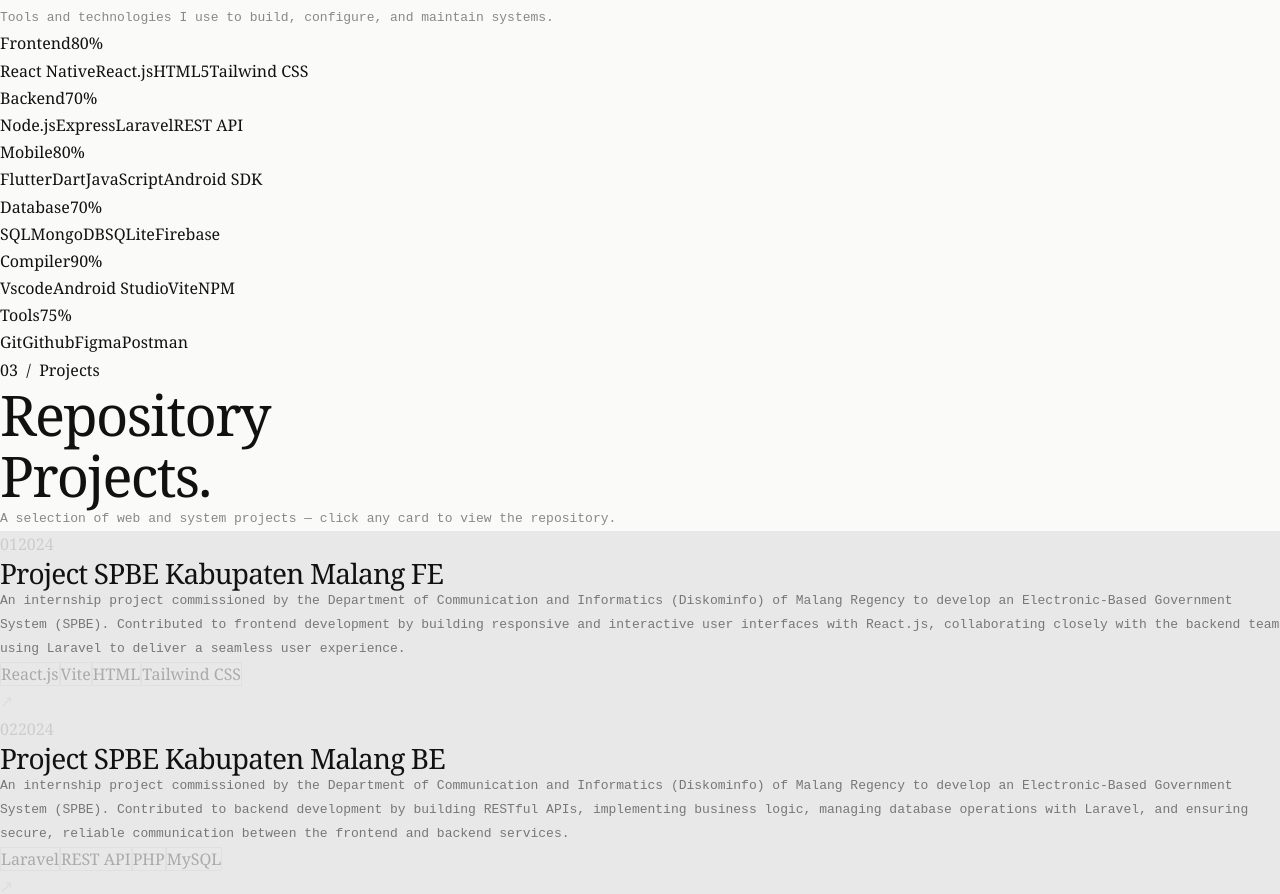
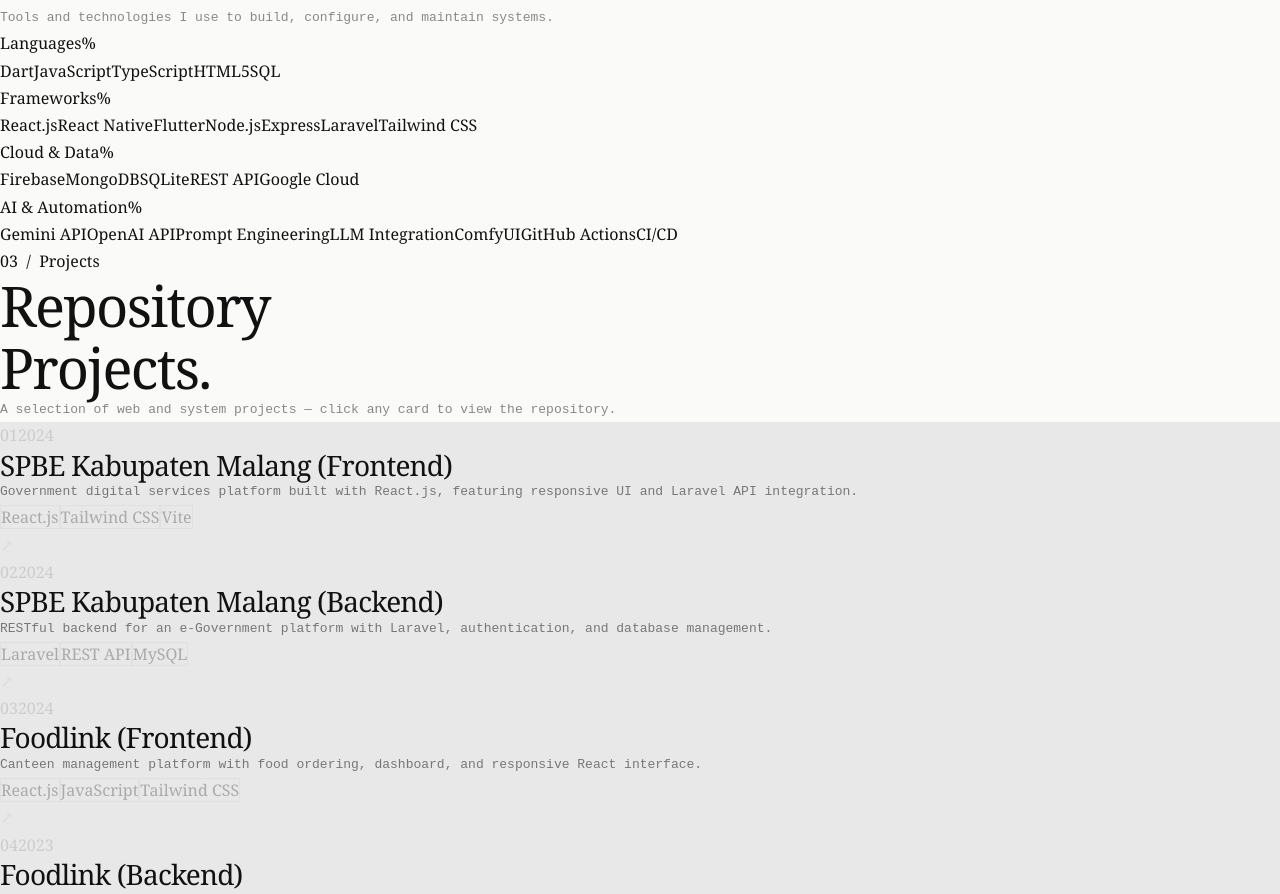
Before and after one commit to HafizHabani/portfolio-hafiz, a React (Vite) app: page /Dashboard in a window 1280 px wide. Shown: the part 1891-2785 px from the top of the page. Built offline with nearby package versions, Linux system fonts and the light colour scheme.

Commit message:
Update 28 Juli 2026

```diff
--- a/src/data/biodata.js
+++ b/src/data/biodata.js
@@ -13,68 +13,105 @@ const data = {
 
   stats: [
     { label: "Years Exp", value: "1+" },
-    { label: "Projects",  value: "10+"  },
-    { label: "Tickets Resolved",   value: "600+"  },
-    { label: "Devices Maintained",   value: "200+"},
-    { label: "Networks Configured",   value: "90+"},
-    { label: "CCTV Installed",   value: "300+"},
+    { label: "Projects", value: "10+" },
+    { label: "Tickets Resolved", value: "600+" },
+    { label: "Devices Maintained", value: "200+" },
+    { label: "Networks Configured", value: "90+" },
+    { label: "CCTV Installed", value: "300+" },
   ],
-
   skills: [
-    { cat: "Frontend", items: ["React Native", "React.js", "HTML5", "Tailwind CSS", ], level: 80 },
-    { cat: "Backend",  items: ["Node.js", "Express", "Laravel", "REST API"],       level: 70 },
-    { cat: "Mobile",   items: ["Flutter", "Dart", "JavaScript", "Android SDK"],              level: 80 },
-    { cat: "Database", items: ["SQL", "MongoDB", "SQLite", "Firebase"],       level: 70 },
-    { cat: "Compiler", items: ["Vscode", "Android Studio", "Vite", "NPM"],             level: 90 },
-    { cat: "Tools",    items: ["Git", "Github", "Figma", "Postman"],              level: 75 },
+  {
+    cat: "Languages",
+    items: [
+      "Dart",
+      "JavaScript",
+      "TypeScript",
+      "HTML5",
+      "SQL"
+    ]
+  },
+  {
+    cat: "Frameworks",
+    items: [
+      "React.js",
+      "React Native",
+      "Flutter",
+      "Node.js",
+      "Express",
+      "Laravel",
+      "Tailwind CSS"
+    ]
+  },
+  {
+    cat: "Cloud & Data",
+    items: [
+      "Firebase",
+      "MongoDB",
+      "SQLite",
+      "REST API",
+      "Google Cloud"
+    ]
+  },
+  {
+    cat: "AI & Automation",
+    items: [
+      "Gemini API",
+      "OpenAI API",
+      "Prompt Engineering",
+      "LLM Integration",
+      "ComfyUI",
+      "GitHub Actions",
+      "CI/CD"
+    ]
+  }
 ],
 
   projects: [
   {
-      id:   "01",
-      name: "Project SPBE Kabupaten Malang FE",
-      desc: "An internship project commissioned by the Department of Communication and Informatics (Diskominfo) of Malang Regency to develop an Electronic-Based Government System (SPBE). Contributed to frontend development by building responsive and interactive user interfaces with React.js, collaborating closely with the backend team using Laravel to deliver a seamless user experience.",
-      tags: ["React.js", "Vite", "HTML", "Tailwind CSS"],
+    id: "01",
+    name: "SPBE Kabupaten Malang (Frontend)",
+    desc: "Government digital services platform built with React.js, featuring responsive UI and Laravel API integration.",
+    tags: ["React.js", "Tailwind CSS", "Vite"],
     year: "2024",
     link: "https://github.com/HafizHabani/Intern_Project_SPBE-Kab.malang.git"
   },
   {
-      id:   "02",
-      name: "Project SPBE Kabupaten Malang BE",
-      desc: "An internship project commissioned by the Department of Communication and Informatics (Diskominfo) of Malang Regency to develop an Electronic-Based Government System (SPBE). Contributed to backend development by building RESTful APIs, implementing business logic, managing database operations with Laravel, and ensuring secure, reliable communication between the frontend and backend services.",
-      tags: [ "Laravel", "REST API", "PHP", "MySQL",],
+    id: "02",
+    name: "SPBE Kabupaten Malang (Backend)",
+    desc: "RESTful backend for an e-Government platform with Laravel, authentication, and database management.",
+    tags: ["Laravel", "REST API", "MySQL"],
     year: "2024",
     link: "https://github.com/HafizHabani/Intern_Project_SPBE-Kab.Malang-Be.git"
   },
   {
-      id:   "03",
-      name: "Project Foodlink FE",
-      desc: "A canteen management platform designed to streamline food ordering and administrative operations. The system includes online ordering, inventory management, promotional campaigns, sales reporting, and digital payment management to improve operational efficiency and reduce customer waiting times.",
-      tags: ["JavaScript", "React.js", "HTML", "Tailwind CSS"],
+    id: "03",
+    name: "Foodlink (Frontend)",
+    desc: "Canteen management platform with food ordering, dashboard, and responsive React interface.",
+    tags: ["React.js", "JavaScript", "Tailwind CSS"],
     year: "2024",
     link: "https://github.com/HafizHabani/Massive_Project_Foodlink-Fe.git"
   },
   {
-      id:   "04",
-      name: "Project Foodlink BE",
-      desc: "Developed the backend of a canteen management platform, building RESTful APIs, business logic, and database architecture to support online ordering, inventory management, promotional campaigns, sales reporting, and digital payment processing. Worked with the frontend team to integrate APIs and support application features.",
-      tags: ["Laravel", "REST API", "MySQL", "Role Management"],
+    id: "04",
+    name: "Foodlink (Backend)",
+    desc: "Laravel backend powering ordering, inventory, payments, and reporting through REST APIs.",
+    tags: ["Laravel", "REST API", "MySQL"],
     year: "2023",
     link: "https://github.com/HafizHabani/Massive_Project_Foodlink-Be.git"
   },
   {
-      id:   "05",
+    id: "05",
     name: "JaRang",
-      desc: "A web-based logistics administration system designed to streamline shipment management through comprehensive CRUD operations, package tracking, shipping cost management, and customer data administration. Built with a focus on efficiency, accuracy, and a user-friendly administrative workflow.",
-      tags: ["PHP", "JavaScript", "CSS", "MySQL"],
+    desc: "Logistics administration system for shipment tracking, customer management, and operational workflows.",
+    tags: ["PHP", "MySQL", "JavaScript"],
     year: "2024",
     link: "https://github.com/HafizHabani/Raw_Project_JaRang.git"
   },
   {
     id: "06",
     name: "SISKAMLING",
-      desc: "A web-based neighborhood security management system designed to improve coordination between administrators, security officers, and residents. The platform provides patrol scheduling, incident reporting, attendance tracking, and administrative tools to streamline community security operations.",
-      tags: ["PHP", "HTML", "CSS", "Javascript"],
+    desc: "Neighborhood security management system with patrol scheduling, reporting, and attendance tracking.",
+    tags: ["PHP", "MySQL", "JavaScript"],
     year: "2023",
     link: "https://github.com/HafizHabani/Raw_Project_SISKAMLING.git"
   }
@@ -85,46 +122,46 @@ const data = {
   // ============================================================
   experience: [
     {
-      year:    "Agu 2025 — Sekarang",
-      role:    "IT Staff",
+      year: "Agu 2025 — Sekarang",
+      role: "IT Staff",
       company: "Tata Optima Property Palangkaraya",
-      desc:    "Mengelola dan memelihara 100+ perangkat TI (komputer, laptop, printer, CCTV, NVR, NAS, Access Point). Instalasi, konfigurasi, dan troubleshooting jaringan LAN, Fiber Optic, MikroTik, IP Phone, serta CCTV. Berpartisipasi dalam 20+ proyek instalasi/migrasi infrastruktur TI dan memasang 300+ titik CCTV.",
+      desc: "Mengelola dan memelihara 100+ perangkat TI (komputer, laptop, printer, CCTV, NVR, NAS, Access Point). Instalasi, konfigurasi, dan troubleshooting jaringan LAN, Fiber Optic, MikroTik, IP Phone, serta CCTV. Berpartisipasi dalam 20+ proyek instalasi/migrasi infrastruktur TI dan memasang 300+ titik CCTV.",
     },
     {
-      year:    "Feb 2024 — Apr 2024",
-      role:    "Frontend Developer / Programmer",
+      year: "Feb 2024 — Apr 2024",
+      role: "Frontend Developer / Programmer",
       company: "Dinas Komunikasi dan Informatika Kabupaten Malang",
-      desc:    "Front-end Developer untuk aplikasi web pemerintahan menggunakan React.js, membangun 10+ halaman yang responsif dan interaktif, serta melakukan pengujian UI dan fungsionalitas aplikasi.",
+      desc: "Front-end Developer untuk aplikasi web pemerintahan menggunakan React.js, membangun 10+ halaman yang responsif dan interaktif, serta melakukan pengujian UI dan fungsionalitas aplikasi.",
     },
     {
-      year:    "Agu 2023 — Des 2023",
-      role:    "Web Development Mentee & Tester",
+      year: "Agu 2023 — Des 2023",
+      role: "Web Development Mentee & Tester",
       company: "Infinite Learning Indonesia",
-      desc:    "Berkontribusi dalam 3+ proyek pengembangan aplikasi (riset, perancangan UI/UX, implementasi UI web) dan menguji 20+ halaman/komponen untuk memastikan responsivitas dan fungsionalitas.",
+      desc: "Berkontribusi dalam 3+ proyek pengembangan aplikasi (riset, perancangan UI/UX, implementasi UI web) dan menguji 20+ halaman/komponen untuk memastikan responsivitas dan fungsionalitas.",
     },
     {
-      year:    "Sep 2023 — Mei 2024",
-      role:    "Frontend Developer / Programmer",
+      year: "Sep 2023 — Mei 2024",
+      role: "Frontend Developer / Programmer",
       company: "Project Website Development",
-      desc:    "Mengembangkan 5+ aplikasi web dengan React.js, JavaScript, HTML, CSS, dan Tailwind CSS. Mengintegrasikan 20+ endpoint REST API dengan backend Laravel serta mengelola source code dengan Git.",
+      desc: "Mengembangkan 5+ aplikasi web dengan React.js, JavaScript, HTML, CSS, dan Tailwind CSS. Mengintegrasikan 20+ endpoint REST API dengan backend Laravel serta mengelola source code dengan Git.",
     },
     {
-      year:    "Agu 2021 — Okt 2023",
-      role:    "Frontend Developer / Programmer",
+      year: "Agu 2021 — Okt 2023",
+      role: "Frontend Developer / Programmer",
       company: "Project Mobile Application Development",
-      desc:    "Mengembangkan 3+ aplikasi Android menggunakan Flutter, Dart, Java, dan Kotlin. Mengintegrasikan Firebase Authentication dan Cloud Firestore untuk autentikasi dan sinkronisasi data real-time.",
+      desc: "Mengembangkan 3+ aplikasi Android menggunakan Flutter, Dart, Java, dan Kotlin. Mengintegrasikan Firebase Authentication dan Cloud Firestore untuk autentikasi dan sinkronisasi data real-time.",
     },
     {
-      year:    "2018 — Sekarang",
-      role:    "Teknisi Perangkat Keras/Lunak Komputer",
+      year: "2018 — Sekarang",
+      role: "Teknisi Perangkat Keras/Lunak Komputer",
       company: "Self-employed",
-      desc:    "Teknisi komputer independen dengan pengalaman 8+ tahun menangani 400+ perangkat komputer dan laptop: diagnosis, perbaikan, instalasi OS, upgrade hardware, optimasi performa, pemulihan data, serta konfigurasi jaringan dasar.",
+      desc: "Teknisi komputer independen dengan pengalaman 8+ tahun menangani 400+ perangkat komputer dan laptop: diagnosis, perbaikan, instalasi OS, upgrade hardware, optimasi performa, pemulihan data, serta konfigurasi jaringan dasar.",
     },
   ],
 
   contact: {
-    email:    "hafizhbniwork@gmail.com",
-    github:   "github.com/HafizHabani",
+    email: "hafizhbniwork@gmail.com",
+    github: "github.com/HafizHabani",
     linkedin: "linkedin.com/in/hafiz-habani",
     location: "Palangkaraya, Kalimantan Tengah",
   },
--- a/src/ui/About.jsx
+++ b/src/ui/About.jsx
@@ -11,7 +11,7 @@ export default function About({ data }) {
 
         {/* Section label */}
         <Animblock>
-          <div className="font-mono text-[10px] tracking-[0.5em] text-[#bbb] mb-10 uppercase">
+          <div className="font-mono text-[12px] sm:text-[13px] tracking-[0.4em] text-[#bbb] mb-10 uppercase">
             01 &nbsp;/&nbsp; About
           </div>
         </Animblock>
@@ -20,10 +20,10 @@ export default function About({ data }) {
 
           {/* Left — bio */}
           <Animblock>
-            <h2 className="font-serif font-light text-[36px] md:text-[42px] tracking-[-0.03em] leading-[1.15] mb-6">
+            <h2 className="font-serif font-light text-[38px] md:text-[46px] tracking-[-0.02em] leading-[1.15] mb-6">
               About Me.
             </h2>
-            <p className="font-mono text-[13px] leading-[1.9] text-[#555]">
+            <p className="font-mono text-[15px] md:text-[16px] leading-[1.9] text-[#444]">
               {data.bio}
             </p>
 
@@ -32,7 +32,7 @@ export default function About({ data }) {
               {[data.role, data.contact.location, "Open to Work"].map(label => (
                 <span
                   key={label}
-                  className="font-mono text-[10px] tracking-[0.1em] px-3 py-1.5 border border-[#e0e0e0] text-[#666]"
+                  className="font-mono text-[12px] tracking-[0.08em] px-3.5 py-2 border border-[#e0e0e0] text-[#555]"
                 >
                   {label}
                 </span>
@@ -45,7 +45,7 @@ export default function About({ data }) {
             <div className="border border-[#e8e8e8] p-8 md:p-12 relative h-full flex flex-col justify-center">
 
               {/* Card label */}
-              <div className="absolute -top-px right-10 bg-[#fafaf8] px-3 font-mono text-[9px] tracking-[0.25em] text-[#ccc] uppercase">
+              <div className="absolute -top-px right-10 bg-[#fafaf8] px-3 font-mono text-[11px] tracking-[0.2em] text-[#bbb] uppercase">
                 Identity
               </div>
 
@@ -58,16 +58,16 @@ export default function About({ data }) {
                 ["Email",    data.contact.email],
               ].map(([k, v]) => (
                 <div key={k} className="flex justify-between items-start py-4 border-b border-[#f0f0ee] last:border-0 gap-4">
-                  <span className="font-mono text-[10px] tracking-[0.2em] text-[#aaa] uppercase shrink-0">
+                  <span className="font-mono text-[12px] tracking-[0.15em] text-[#999] uppercase shrink-0">
                     {k}
                   </span>
-                  <span className="font-mono text-[12px] text-[#111] tracking-[0.02em] text-right break-all">
+                  <span className="font-mono text-[14px] text-[#111] tracking-[0.01em] text-right break-all">
                     {v}
                   </span>
                 </div>
               ))}
 
-              <div className="mt-8 w-9 h-9 border border-[#111] flex items-center justify-center text-base font-serif">
+              <div className="mt-8 w-10 h-10 border border-[#111] flex items-center justify-center text-lg font-serif">
                 ✦
               </div>
             </div>
--- a/src/ui/Experience.jsx
+++ b/src/ui/Experience.jsx
@@ -6,18 +6,28 @@ export default function Experience({ experience }) {
   return (
     <section
       id="experience"
-      className="px-6 md:px-12 py-10 md:py-14 bg-[#fafaf8] border-t border-[#e8e8e8]"
+      className="px-5 sm:px-6 md:px-12 py-10 md:py-14 bg-[#fafaf8] border-t border-[#e8e8e8]"
     >
       <div className="max-w-[1100px] mx-auto">
 
         <Animblock>
-          <div className="font-mono text-[10px] tracking-[0.5em] text-[#bbb] mb-8 uppercase">
+          {/* Section label */}
+          <div className="font-mono text-[12px] sm:text-[13px] tracking-[0.3em] sm:tracking-[0.4em] text-[#999] mb-6 md:mb-8 uppercase">
             04 &nbsp;/&nbsp; Experience
           </div>
-          <h2 className="font-serif font-light text-[36px] md:text-[42px] tracking-[-0.03em] mb-3 leading-[1.15]">
+
+          {/* Heading */}
+          <h2
+            className="font-serif font-light leading-[1.15] tracking-[-0.02em] mb-3"
+            style={{
+              fontSize: "clamp(32px, 6vw, 46px)",
+            }}
+          >
             Work<br />Experience.
           </h2>
-          <p className="font-mono text-[12px] text-[#888] mb-14 max-w-lg leading-[1.8]">
+
+          {/* Description */}
+          <p className="font-mono text-[15px] md:text-[16px] text-[#666] tracking-[0.01em] mb-10 md:mb-14 max-w-lg leading-[1.8]">
             Roles and responsibilities across IT support, infrastructure, and development.
           </p>
         </Animblock>
--- a/src/ui/Projects.jsx
+++ b/src/ui/Projects.jsx
@@ -8,13 +8,13 @@ export default function Projects({ projects }) {
       <div className="max-w-[1100px] mx-auto">
 
         <Animblock>
-          <div className="font-mono text-[10px] tracking-[0.5em] text-[#bbb] mb-8 uppercase">
+          <div className="font-mono text-[12px] sm:text-[13px] tracking-[0.4em] text-[#bbb] mb-8 uppercase">
             03 &nbsp;/&nbsp; Projects
           </div>
-          <h2 className="font-serif font-light text-[36px] md:text-[42px] tracking-[-0.03em] mb-3 leading-[1.15]">
+          <h2 className="font-serif font-light text-[38px] md:text-[46px] tracking-[-0.02em] mb-3 leading-[1.15]">
             Repository<br />Projects.
           </h2>
-          <p className="font-mono text-[12px] text-[#888] mb-14 max-w-lg leading-[1.8]">
+          <p className="font-mono text-[15px] md:text-[16px] text-[#666] mb-14 max-w-lg leading-[1.8]">
             A selection of web and system projects — click any card to view the repository.
           </p>
         </Animblock>
--- a/src/ui/Skills.jsx
+++ b/src/ui/Skills.jsx
@@ -17,13 +17,13 @@ export default function Skills({ skills }) {
       <div className="max-w-[1100px] mx-auto relative z-10">
 
         <Animblock>
-          <div className="font-mono text-[10px] tracking-[0.5em] text-[#444] mb-8 uppercase">
+          <div className="font-mono text-[12px] sm:text-[13px] tracking-[0.4em] text-[#555] mb-8 uppercase">
             02 &nbsp;/&nbsp; Skills
           </div>
-          <h2 className="font-serif font-light text-[36px] md:text-[42px] tracking-[-0.03em] text-white mb-4 leading-[1.15]">
+          <h2 className="font-serif font-light text-[38px] md:text-[46px] tracking-[-0.02em] text-white mb-4 leading-[1.15]">
             Technical<br />Stack.
           </h2>
-          <p className="font-mono text-[12px] text-[#444] mb-14 max-w-md leading-[1.8]">
+          <p className="font-mono text-[15px] md:text-[16px] text-[#666] mb-14 max-w-md leading-[1.8]">
             Tools and technologies I use to build, configure, and maintain systems.
           </p>
         </Animblock>
```
Also changed, not shown: src/ui/Contact.jsx (+20 -18 lines). Lines whose indentation alone changed are shown as unchanged.
